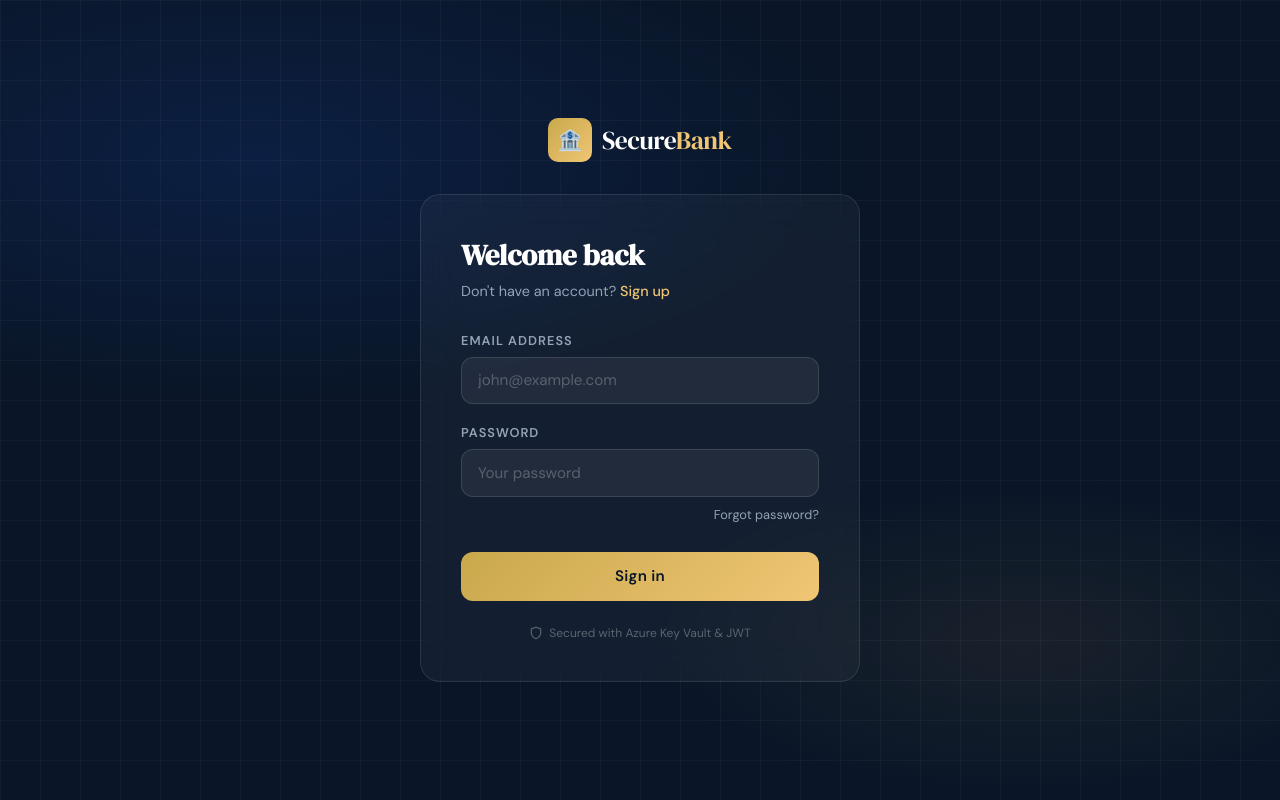
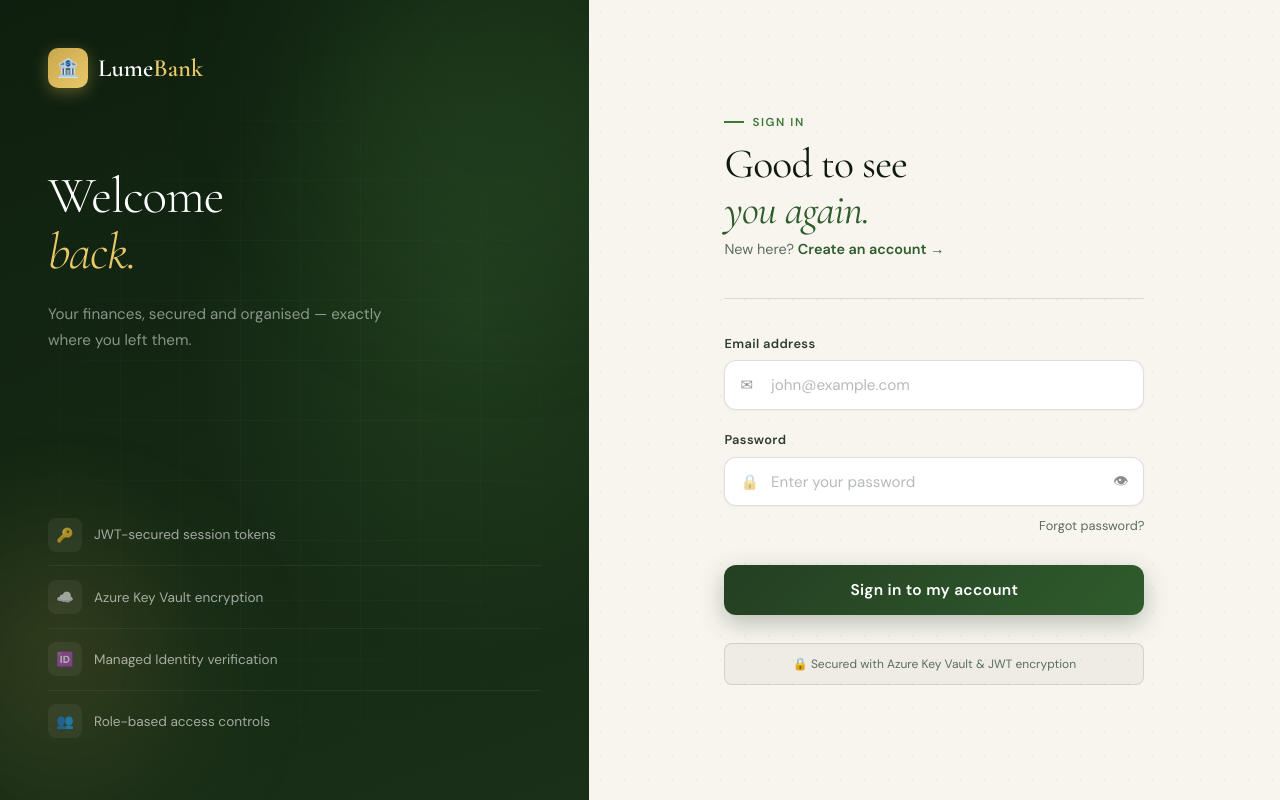
Before and after one commit to style13692-beep/banking-app, a plain HTML site: page signin.html in a window 1280 px wide. Drawn offline with nearby package versions, Linux system fonts and the light colour scheme.

Commit message:
Update signin.html

```diff
--- a/signin.html
+++ b/signin.html
@@ -3,306 +3,390 @@
 <head>
 <meta charset="UTF-8"/>
 <meta name="viewport" content="width=device-width, initial-scale=1.0"/>
-<title>Sign In — SecureBank</title>
-<link href="https://fonts.googleapis.com/css2?family=DM+Serif+Display&family=DM+Sans:wght@300;400;500;600&display=swap" rel="stylesheet"/>
+<title>Sign In — LumeBank</title>
+<link href="https://fonts.googleapis.com/css2?family=Cormorant+Garamond:ital,wght@0,300;0,400;0,500;0,600;1,300;1,400&family=DM+Sans:wght@300;400;500;600&display=swap" rel="stylesheet"/>
 <style>
 *, *::before, *::after { box-sizing: border-box; margin: 0; padding: 0; }
 
 :root {
-    --navy: #0a1628;
-    --navy2: #0f2044;
-    --blue: #1a56db;
-    --blue2: #1e429f;
-    --gold: #c9a84c;
-    --gold2: #f0c674;
-    --white: #ffffff;
-    --gray: #e8edf5;
-    --gray2: #94a3b8;
-    --text: #1e293b;
-    --danger: #dc2626;
-    --success: #16a34a;
-    --radius: 12px;
+  --g900: #0f1f0f;
+  --g800: #1a3018;
+  --g700: #243f22;
+  --g600: #2f5c2c;
+  --g500: #3d7a39;
+  --g400: #5a9e55;
+  --g100: #d6edd4;
+  --g50:  #f0f8ef;
+  --gold:      #c9a84c;
+  --gold-light:#e8c96a;
+  --gold-pale: #faf3e0;
+  --cream:     #f8f5ee;
+  --ink:       #0e1a0e;
+  --ink-mid:   #2d3d2d;
+  --ink-soft:  #5a6e5a;
+  --white:     #ffffff;
+  --border:    rgba(15,31,15,0.12);
+  --danger:    #c0392b;
+  --danger-bg: #fdf2f2;
+  --success:   #2d6a2d;
+  --success-bg:#f0f8ef;
+  --radius:    12px;
 }
 
 body {
   font-family: 'DM Sans', sans-serif;
-    background: var(--navy);
+  background: var(--cream);
   min-height: 100vh;
   display: flex;
-    align-items: center;
-    justify-content: center;
-    padding: 2rem;
+  color: var(--ink);
+}
+
+/* ─── LEFT PANEL ─── */
+.brand-panel {
+  width: 46%;
+  background: var(--g800);
   position: relative;
   overflow: hidden;
+  display: flex;
+  flex-direction: column;
+  justify-content: space-between;
+  padding: 3rem;
 }
 
-body::before {
-    content: '';
-    position: fixed;
-    inset: 0;
+.bp-bg {
+  position: absolute; inset: 0;
   background:
-        radial-gradient(ellipse 80% 50% at 20% 20%, rgba(26,86,219,0.15) 0%, transparent 60%),
-        radial-gradient(ellipse 60% 40% at 80% 80%, rgba(201,168,76,0.08) 0%, transparent 50%);
-    pointer-events: none;
+    radial-gradient(ellipse 80% 70% at 80% 40%, rgba(61,122,57,0.25) 0%, transparent 60%),
+    radial-gradient(ellipse 50% 50% at 10% 80%, rgba(201,168,76,0.08) 0%, transparent 50%),
+    linear-gradient(160deg, #0f1f0f 0%, #1a3018 100%);
 }
 
-.grid-bg {
-    position: fixed;
-    inset: 0;
+.bp-grid {
+  position: absolute; inset: 0;
   background-image:
-        linear-gradient(rgba(255,255,255,0.03) 1px, transparent 1px),
-        linear-gradient(90deg, rgba(255,255,255,0.03) 1px, transparent 1px);
-    background-size: 40px 40px;
-    pointer-events: none;
+    linear-gradient(rgba(255,255,255,0.025) 1px, transparent 1px),
+    linear-gradient(90deg, rgba(255,255,255,0.025) 1px, transparent 1px);
+  background-size: 60px 60px;
+  mask-image: radial-gradient(ellipse at center, black 30%, transparent 80%);
 }
 
-.container {
-    width: 100%;
-    max-width: 440px;
-    position: relative;
-    z-index: 1;
+.bp-orb {
+  position: absolute; border-radius: 50%; filter: blur(70px);
+  animation: floatOrb 8s ease-in-out infinite;
+}
+.bp-orb-1 { width: 400px; height: 400px; background: rgba(61,122,57,0.18); top: -100px; right: -100px; }
+.bp-orb-2 { width: 250px; height: 250px; background: rgba(201,168,76,0.08); bottom: 0; left: -60px; animation-delay: -4s; }
+@keyframes floatOrb {
+  0%,100% { transform: translate(0,0); }
+  50% { transform: translate(20px,-20px); }
 }
 
-.logo {
-    text-align: center;
-    margin-bottom: 2rem;
+.bp-content { position: relative; z-index: 2; }
+
+.brand-logo {
+  display: flex; align-items: center; gap: 10px;
+  text-decoration: none; margin-bottom: 5rem;
+}
+.brand-icon {
+  width: 40px; height: 40px;
+  background: linear-gradient(135deg, var(--gold), var(--gold-light));
+  border-radius: 10px;
+  display: flex; align-items: center; justify-content: center;
+  font-size: 18px;
+  box-shadow: 0 4px 16px rgba(201,168,76,0.4);
+}
+.logo-text {
+  font-family: 'Cormorant Garamond', serif;
+  font-size: 1.55rem; font-weight: 600;
+  color: var(--white);
+}
+.logo-text em { color: var(--gold-light); font-style: normal; }
+
+.bp-headline {
+  font-family: 'Cormorant Garamond', serif;
+  font-size: clamp(2.5rem, 4vw, 3.5rem);
+  font-weight: 300;
+  color: var(--white);
+  line-height: 1.1;
+  letter-spacing: -0.02em;
+  margin-bottom: 1.25rem;
+}
+.bp-headline em { font-style: italic; color: var(--gold-light); display: block; }
+
+.bp-sub {
+  color: rgba(255,255,255,0.5);
+  font-size: 0.95rem; line-height: 1.75;
+  max-width: 340px; margin-bottom: 3rem;
 }
 
-.logo-mark {
-    display: inline-flex;
-    align-items: center;
-    gap: 10px;
-    text-decoration: none;
+.bp-features { position: relative; z-index: 2; }
+.bp-feat {
+  display: flex; align-items: center; gap: 12px;
+  padding: 0.85rem 0;
+  border-bottom: 1px solid rgba(255,255,255,0.06);
+  font-size: 0.85rem; color: rgba(255,255,255,0.6);
+  transition: color 0.2s;
+}
+.bp-feat:last-child { border-bottom: none; }
+.bp-feat:hover { color: rgba(255,255,255,0.85); }
+.feat-icon {
+  width: 34px; height: 34px;
+  background: rgba(255,255,255,0.06);
+  border-radius: 8px;
+  display: flex; align-items: center; justify-content: center;
+  font-size: 14px; flex-shrink: 0;
 }
 
-.logo-icon {
-    width: 44px;
-    height: 44px;
-    background: linear-gradient(135deg, var(--gold), var(--gold2));
-    border-radius: 10px;
-    display: flex;
-    align-items: center;
-    justify-content: center;
-    font-size: 20px;
+/* ─── RIGHT PANEL (form) ─── */
+.form-panel {
+  flex: 1;
+  display: flex; align-items: center; justify-content: center;
+  padding: 3rem 2.5rem;
+  background: var(--cream);
+  position: relative;
 }
 
-.logo-name {
-    font-family: 'DM Serif Display', serif;
-    font-size: 1.6rem;
-    color: var(--white);
-    letter-spacing: -0.02em;
+/* Subtle background texture */
+.form-panel::before {
+  content: '';
+  position: absolute; inset: 0;
+  background-image: radial-gradient(rgba(15,31,15,0.03) 1px, transparent 1px);
+  background-size: 24px 24px;
 }
 
-.logo-name span { color: var(--gold2); }
-
-.card {
-    background: rgba(255,255,255,0.04);
-    border: 1px solid rgba(255,255,255,0.1);
-    border-radius: 20px;
-    padding: 2.5rem;
-    backdrop-filter: blur(20px);
+.form-box {
+  width: 100%; max-width: 420px;
+  position: relative; z-index: 1;
+  animation: fadeUp 0.6s ease both;
 }
 
-.card-header {
-    margin-bottom: 2rem;
+.form-eyebrow {
+  font-size: 0.72rem; font-weight: 700;
+  text-transform: uppercase; letter-spacing: 0.14em;
+  color: var(--g500); margin-bottom: 0.75rem;
+  display: flex; align-items: center; gap: 8px;
 }
+.form-eyebrow::before { content: ''; width: 20px; height: 2px; background: var(--g500); }
 
-.card-header h1 {
-    font-family: 'DM Serif Display', serif;
-    font-size: 1.8rem;
-    color: var(--white);
-    margin-bottom: 0.4rem;
+.form-box h1 {
+  font-family: 'Cormorant Garamond', serif;
+  font-size: 2.6rem; font-weight: 400;
+  color: var(--ink); margin-bottom: 0.4rem;
+  letter-spacing: -0.02em; line-height: 1.1;
 }
+.form-box h1 em { font-style: italic; color: var(--g600); }
 
-.card-header p {
-    color: var(--gray2);
-    font-size: 0.9rem;
+.form-subtitle {
+  color: var(--ink-soft); font-size: 0.9rem;
+  margin-bottom: 2.5rem;
 }
+.form-subtitle a {
+  color: var(--g600); font-weight: 600; text-decoration: none;
+  border-bottom: 1px solid transparent; transition: border-color 0.2s;
+}
+.form-subtitle a:hover { border-color: var(--g600); }
 
-.card-header p a {
-    color: var(--gold2);
-    text-decoration: none;
-    font-weight: 500;
+.rule { height: 1px; background: var(--border); margin-bottom: 2.25rem; }
+
+/* Alert */
+.alert {
+  padding: 0.9rem 1.1rem;
+  border-radius: var(--radius);
+  font-size: 0.875rem;
+  margin-bottom: 1.5rem;
+  display: none; align-items: center; gap: 10px;
+  line-height: 1.45; font-weight: 500;
 }
+.alert.show { display: flex; }
+.alert.error   { background: var(--danger-bg); border: 1.5px solid rgba(192,57,43,0.2); color: var(--danger); }
+.alert.success { background: var(--success-bg); border: 1.5px solid rgba(45,106,45,0.2); color: var(--success); }
+.alert-icon { font-size: 1rem; flex-shrink: 0; }
 
-.card-header p a:hover { text-decoration: underline; }
-
-.form-group {
-    margin-bottom: 1.25rem;
-}
+/* Form groups */
+.form-group { margin-bottom: 1.35rem; }
 
 .form-group label {
   display: block;
-    font-size: 0.8rem;
-    font-weight: 600;
-    color: var(--gray2);
-    text-transform: uppercase;
-    letter-spacing: 0.08em;
-    margin-bottom: 0.5rem;
+  font-size: 0.8rem; font-weight: 600;
+  color: var(--ink-mid); margin-bottom: 0.55rem;
+  letter-spacing: 0.03em;
 }
 
-.input-wrap {
-    position: relative;
+.input-wrap { position: relative; }
+.input-icon {
+  position: absolute; left: 1rem; top: 50%;
+  transform: translateY(-50%); font-size: 15px;
+  pointer-events: none; opacity: 0.45;
 }
 
-.input-wrap input {
+.form-group input {
   width: 100%;
-    background: rgba(255,255,255,0.06);
-    border: 1px solid rgba(255,255,255,0.12);
+  background: var(--white);
+  border: 1.5px solid rgba(15,31,15,0.14);
   border-radius: var(--radius);
-    padding: 0.8rem 1rem;
+  padding: 0.85rem 1rem 0.85rem 2.85rem;
+  color: var(--ink);
+  font-family: 'DM Sans', sans-serif;
+  font-size: 0.95rem; outline: none;
+  transition: border-color 0.2s, box-shadow 0.2s;
+  box-shadow: 0 1px 3px rgba(0,0,0,0.04);
+}
+.form-group input::placeholder { color: rgba(15,31,15,0.3); }
+.form-group input:focus {
+  border-color: var(--g500);
+  box-shadow: 0 0 0 3px rgba(61,122,57,0.1);
+}
+.form-group input.error {
+  border-color: var(--danger);
+  box-shadow: 0 0 0 3px rgba(192,57,43,0.08);
+}
+
+.field-error {
+  font-size: 0.77rem; color: var(--danger);
+  margin-top: 0.4rem; display: none;
+  align-items: center; gap: 5px;
+}
+.field-error.show { display: flex; }
+
+.forgot-row {
+  text-align: right; margin-top: 0.5rem;
+}
+.forgot-row a {
+  font-size: 0.8rem; color: var(--ink-soft);
+  text-decoration: none; transition: color 0.2s;
+}
+.forgot-row a:hover { color: var(--g600); }
+
+/* Submit button */
+.btn-submit {
+  width: 100%;
+  background: linear-gradient(135deg, var(--g700) 0%, var(--g600) 100%);
+  border: none; border-radius: var(--radius);
+  padding: 0.95rem;
   color: var(--white);
   font-family: 'DM Sans', sans-serif;
-    font-size: 0.95rem;
-    outline: none;
-    transition: border-color 0.2s, background 0.2s;
+  font-size: 0.97rem; font-weight: 600;
+  cursor: pointer; letter-spacing: 0.02em;
+  box-shadow: 0 8px 24px rgba(36,63,34,0.3);
+  transition: all 0.25s;
+  margin-top: 0.5rem;
+  position: relative; overflow: hidden;
+}
+.btn-submit::after {
+  content: '';
+  position: absolute; inset: 0;
+  background: linear-gradient(135deg, transparent, rgba(255,255,255,0.08));
+  opacity: 0; transition: opacity 0.2s;
+}
+.btn-submit:hover:not(:disabled) {
+  transform: translateY(-2px);
+  box-shadow: 0 14px 32px rgba(36,63,34,0.4);
+}
+.btn-submit:hover:not(:disabled)::after { opacity: 1; }
+.btn-submit:active:not(:disabled) { transform: translateY(0); }
+.btn-submit:disabled { opacity: 0.5; cursor: not-allowed; }
+.btn-submit.loading { color: transparent; }
+.btn-submit.loading::before {
+  content: '';
+  position: absolute; inset: 0; margin: auto;
+  width: 20px; height: 20px;
+  border: 2px solid rgba(255,255,255,0.3);
+  border-top-color: var(--white); border-radius: 50%;
+  animation: spin 0.7s linear infinite;
+}
+@keyframes spin { to { transform: rotate(360deg); } }
+
+.security-note {
+  margin-top: 1.75rem;
+  display: flex; align-items: center; justify-content: center; gap: 8px;
+  font-size: 0.75rem; color: var(--ink-soft);
+  padding: 0.75rem; background: rgba(15,31,15,0.04);
+  border-radius: 8px; border: 1px solid var(--border);
 }
 
-.input-wrap input::placeholder { color: rgba(255,255,255,0.25); }
-
-.input-wrap input:focus {
-    border-color: var(--gold);
-    background: rgba(255,255,255,0.09);
+@keyframes fadeUp {
+  from { opacity: 0; transform: translateY(20px); }
+  to { opacity: 1; transform: translateY(0); }
 }
 
-.input-wrap input.error { border-color: var(--danger); }
-
-.field-error {
-    font-size: 0.78rem;
-    color: #f87171;
-    margin-top: 0.35rem;
-    display: none;
+/* ─── RESPONSIVE ─── */
+@media (max-width: 900px) {
+  .brand-panel { display: none; }
+  .form-panel { padding: 2.5rem 1.5rem; }
 }
-
-.field-error.show { display: block; }
-
-.forgot {
-    text-align: right;
-    margin-top: 0.4rem;
-}
-
-.forgot a {
-    font-size: 0.8rem;
-    color: var(--gray2);
-    text-decoration: none;
-}
-
-.forgot a:hover { color: var(--gold2); }
-
-.btn-primary {
-    width: 100%;
-    background: linear-gradient(135deg, var(--gold), var(--gold2));
-    border: none;
-    border-radius: var(--radius);
-    padding: 0.9rem;
-    color: var(--navy);
-    font-family: 'DM Sans', sans-serif;
-    font-size: 0.95rem;
-    font-weight: 700;
-    cursor: pointer;
-    transition: opacity 0.2s, transform 0.1s;
-    letter-spacing: 0.02em;
-    margin-top: 0.5rem;
-}
-
-.btn-primary:hover:not(:disabled) { opacity: 0.9; transform: translateY(-1px); }
-.btn-primary:active:not(:disabled) { transform: translateY(0); }
-.btn-primary:disabled { opacity: 0.5; cursor: not-allowed; }
-
-.btn-primary.loading {
-    position: relative;
-    color: transparent;
-}
-
-.btn-primary.loading::after {
-    content: '';
-    position: absolute;
-    inset: 0;
-    margin: auto;
-    width: 20px;
-    height: 20px;
-    border: 2px solid var(--navy);
-    border-top-color: transparent;
-    border-radius: 50%;
-    animation: spin 0.7s linear infinite;
-}
-
-@keyframes spin { to { transform: rotate(360deg); } }
-
-.alert {
-    padding: 0.9rem 1rem;
-    border-radius: var(--radius);
-    font-size: 0.88rem;
-    margin-bottom: 1.25rem;
-    display: none;
-    align-items: center;
-    gap: 8px;
-}
-
-.alert.show { display: flex; }
-.alert.error { background: rgba(220,38,38,0.15); border: 1px solid rgba(220,38,38,0.3); color: #fca5a5; }
-.alert.success { background: rgba(22,163,74,0.15); border: 1px solid rgba(22,163,74,0.3); color: #86efac; }
-
-.security-badge {
-    display: flex;
-    align-items: center;
-    justify-content: center;
-    gap: 6px;
-    margin-top: 1.5rem;
-    font-size: 0.75rem;
-    color: rgba(255,255,255,0.3);
-}
-
-.security-badge svg { width: 14px; height: 14px; }
 </style>
 </head>
 <body>
-<div class="grid-bg"></div>
-<div class="container">
-    <div class="logo">
-        <a href="index.html" class="logo-mark">
-            <div class="logo-icon">🏦</div>
-            <span class="logo-name">Secure<span>Bank</span></span>
+
+<!-- Left brand panel -->
+<div class="brand-panel">
+  <div class="bp-bg"></div>
+  <div class="bp-grid"></div>
+  <div class="bp-orb bp-orb-1"></div>
+  <div class="bp-orb bp-orb-2"></div>
+
+  <div class="bp-content">
+    <a href="index.html" class="brand-logo">
+      <div class="brand-icon">🏦</div>
+      <span class="logo-text">Lume<em>Bank</em></span>
     </a>
+    <h2 class="bp-headline">
+      Welcome<br><em>back.</em>
+    </h2>
+    <p class="bp-sub">Your finances, secured and organised — exactly where you left them.</p>
   </div>
 
-    <div class="card">
-        <div class="card-header">
-            <h1>Welcome back</h1>
-            <p>Don't have an account? <a href="signup.html">Sign up</a></p>
+  <div class="bp-features">
+    <div class="bp-feat"><div class="feat-icon">🔑</div> JWT-secured session tokens</div>
+    <div class="bp-feat"><div class="feat-icon">☁️</div> Azure Key Vault encryption</div>
+    <div class="bp-feat"><div class="feat-icon">🆔</div> Managed Identity verification</div>
+    <div class="bp-feat"><div class="feat-icon">👥</div> Role-based access controls</div>
+  </div>
 </div>
 
+<!-- Right form panel -->
+<div class="form-panel">
+  <div class="form-box">
+    <div class="form-eyebrow">Sign in</div>
+    <h1>Good to see<br><em>you again.</em></h1>
+    <p class="form-subtitle">New here? <a href="signup.html">Create an account →</a></p>
+    <div class="rule"></div>
+
     <div class="alert error" id="alertError">
-            <span>⚠</span><span id="alertErrorMsg"></span>
+      <span class="alert-icon">⚠</span>
+      <span id="alertErrorMsg"></span>
     </div>
     <div class="alert success" id="alertSuccess">
-            <span>✓</span><span id="alertSuccessMsg"></span>
+      <span class="alert-icon">✓</span>
+      <span id="alertSuccessMsg"></span>
     </div>
 
     <form id="signinForm" novalidate>
       <div class="form-group">
-                <label>Email address</label>
+        <label for="email">Email address</label>
         <div class="input-wrap">
+          <span class="input-icon">✉</span>
           <input type="email" id="email" placeholder="john@example.com" autocomplete="email"/>
         </div>
-                <div class="field-error" id="emailError">Enter a valid email</div>
+        <div class="field-error" id="emailError">⚠ Please enter a valid email address</div>
       </div>
 
       <div class="form-group">
-                <label>Password</label>
+        <label for="password">Password</label>
         <div class="input-wrap">
-                    <input type="password" id="password" placeholder="Your password" autocomplete="current-password"/>
+          <span class="input-icon">🔒</span>
+          <input type="password" id="password" placeholder="Enter your password" autocomplete="current-password" style="padding-right:3rem"/>
+          <button type="button" id="togglePw" style="position:absolute;right:1rem;top:50%;transform:translateY(-50%);background:none;border:none;cursor:pointer;font-size:15px;opacity:0.45;transition:opacity 0.2s;" title="Show password">👁</button>
         </div>
-                <div class="field-error" id="passwordError">Password is required</div>
-                <div class="forgot"><a href="#">Forgot password?</a></div>
+        <div class="field-error" id="passwordError">⚠ Password is required</div>
+        <div class="forgot-row"><a href="#">Forgot password?</a></div>
       </div>
 
-            <button type="submit" class="btn-primary" id="submitBtn">Sign in</button>
+      <button type="submit" class="btn-submit" id="submitBtn">Sign in to my account</button>
     </form>
 
-        <div class="security-badge">
-            <svg viewBox="0 0 24 24" fill="none" stroke="currentColor" stroke-width="2"><path d="M12 22s8-4 8-10V5l-8-3-8 3v7c0 6 8 10 8 10z"/></svg>
-            Secured with Azure Key Vault & JWT
+    <div class="security-note">
+      🔒 Secured with Azure Key Vault &amp; JWT encryption
     </div>
   </div>
 </div>
@@ -310,15 +394,16 @@
 <script>
 const API = 'https://20.5.49.64/api';
 
-function showError(id, msg) {
-    const el = document.getElementById(id);
-    if (msg) el.textContent = msg;
-    el.classList.add('show');
-}
+/* Toggle password visibility */
+document.getElementById('togglePw').addEventListener('click', () => {
+  const pw = document.getElementById('password');
+  const btn = document.getElementById('togglePw');
+  if (pw.type === 'password') { pw.type = 'text'; btn.style.opacity = '0.9'; }
+  else { pw.type = 'password'; btn.style.opacity = '0.45'; }
+});
 
-function clearError(id) {
-    document.getElementById(id).classList.remove('show');
-}
+function showError(id) { document.getElementById(id).classList.add('show'); document.getElementById(id.replace('Error',''))?.classList.add('error'); }
+function clearError(id) { document.getElementById(id).classList.remove('show'); document.getElementById(id.replace('Error',''))?.classList.remove('error'); }
 
 function showAlert(type, msg) {
   document.getElementById('alertError').classList.remove('show');
@@ -334,25 +419,18 @@
 
 document.getElementById('signinForm').addEventListener('submit', async (e) => {
   e.preventDefault();
-    ['emailError', 'passwordError'].forEach(clearError);
+  ['emailError','passwordError'].forEach(clearError);
 
   const email = document.getElementById('email').value.trim();
   const password = document.getElementById('password').value;
 
   let valid = true;
-    if (!email || !/^[^\s@]+@[^\s@]+\.[^\s@]+$/.test(email)) {
-        showError('emailError', 'Enter a valid email');
-        valid = false;
-    }
-    if (!password) {
-        showError('passwordError', 'Password is required');
-        valid = false;
-    }
+  if (!email || !/^[^\s@]+@[^\s@]+\.[^\s@]+$/.test(email)) { showError('emailError'); valid = false; }
+  if (!password) { showError('passwordError'); valid = false; }
   if (!valid) return;
 
   const btn = document.getElementById('submitBtn');
-    btn.classList.add('loading');
-    btn.disabled = true;
+  btn.classList.add('loading'); btn.disabled = true;
 
   try {
     const res = await fetch(`${API}/auth/signin`, {
@@ -361,21 +439,15 @@
       body: JSON.stringify({ email, password })
     });
     const data = await res.json();
-
-        if (!res.ok) {
-            showAlert('error', data.error || 'Invalid email or password');
-            return;
-        }
-
+    if (!res.ok) { showAlert('error', data.error || 'Invalid email or password. Please try again.'); return; }
     localStorage.setItem('token', data.token);
     localStorage.setItem('user', JSON.stringify(data.user));
-        showAlert('success', 'Signed in! Redirecting to dashboard...');
-        setTimeout(() => window.location.href = 'dashboard.html', 1000);
-    } catch (err) {
-        showAlert('error', 'Cannot connect to server. Please try again.');
+    showAlert('success', 'Signed in — taking you to your dashboard…');
+    setTimeout(() => window.location.href = 'dashboard.html', 1200);
+  } catch {
+    showAlert('error', 'Unable to connect to the server. Please try again shortly.');
   } finally {
-        btn.classList.remove('loading');
-        btn.disabled = false;
+    btn.classList.remove('loading'); btn.disabled = false;
   }
 });
 </script>
```
Lines whose indentation alone changed are shown as unchanged.
